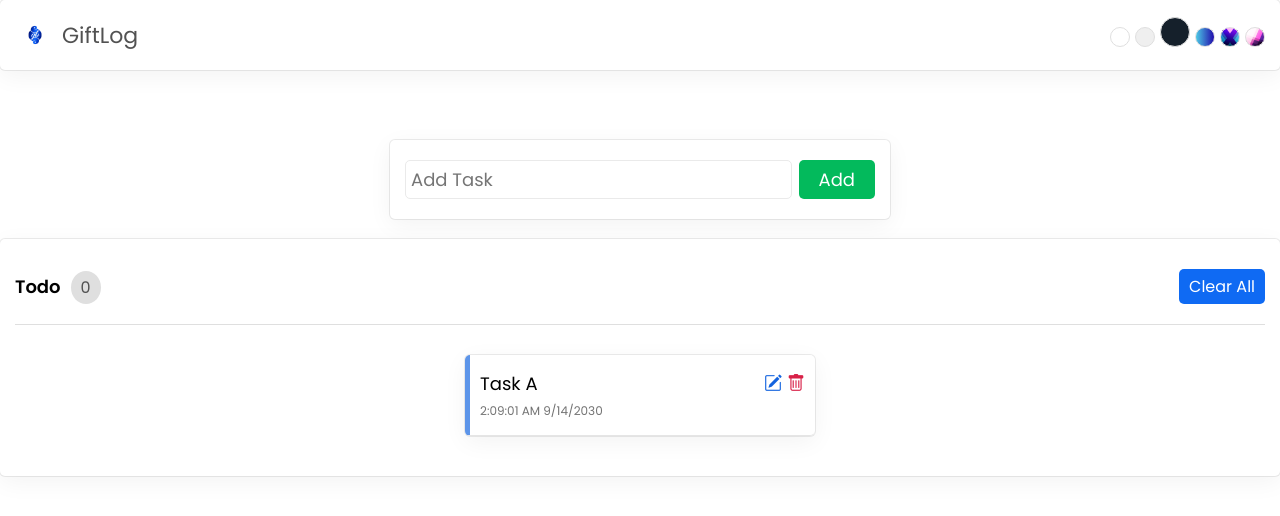
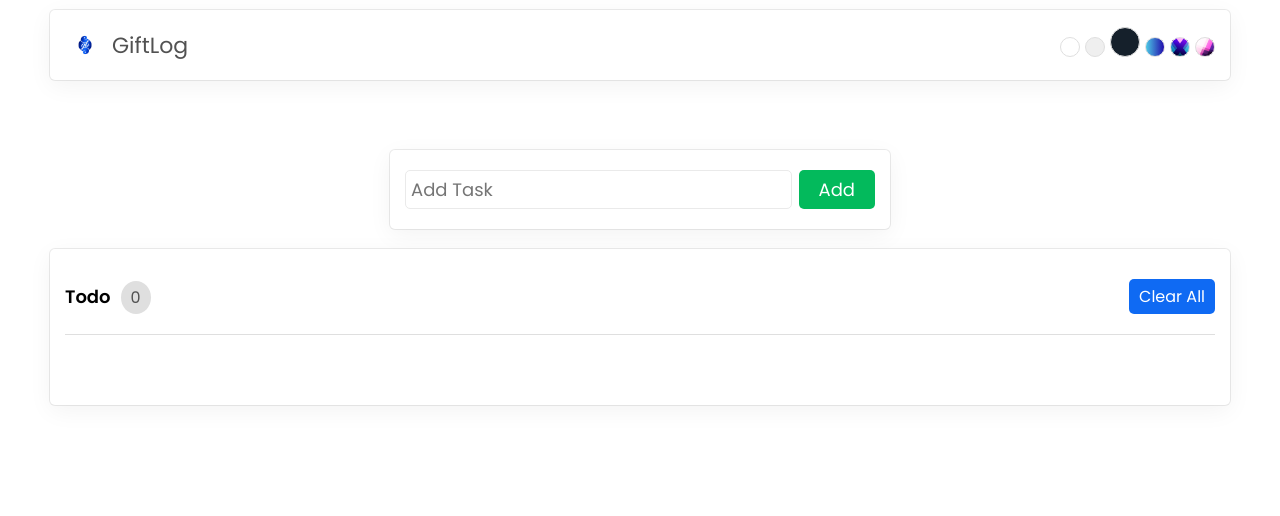
Before and after one commit to GifftyCode/GiftLog, a React (Create React App) app: page / in a window 1280 px wide. Shown: the top 516 px of the page. Built offline with nearby package versions, Linux system fonts and the light colour scheme; the HTML template or start-up script is replaced by a standard one.

Commit message:
Add & Show Task

```diff
--- a/src/App.js
+++ b/src/App.js
@@ -1,14 +1,17 @@
-import './App.css';
+import { useState } from 'react';
 import Header from './components/Header';
 import AddTask from './components/AddTask';
 import ShowTask from './components/ShowTask';
 
+import './App.css';
+
 function App() {
+  const [taskList, setTaskList] = useState([]);
   return (
-    <div>
+    <div className='App'>
       <Header />
-      <AddTask />
-      <ShowTask />
+      <AddTask taskList={taskList} setTaskList={setTaskList} />
+      <ShowTask taskList={taskList} setTaskList={setTaskList} />
     </div>
   );
 }
--- a/src/components/AddTask.js
+++ b/src/components/AddTask.js
@@ -1,7 +1,20 @@
-const AddTask = () => {
+const AddTask = ({ taskList, setTaskList }) => {
+  const handleSubmit = (e) => {
+    e.preventDefault();
+
+    const date = new Date();
+    const newTask = {
+      id: date.getTime(),
+      name: e.target.task.value,
+      time: `${date.toLocaleTimeString()} ${date.toLocaleDateString()}`,
+    };
+
+    setTaskList([...taskList, newTask]);
+    e.target.task.value = '';
+  };
   return (
     <section className='addTask'>
-      <form>
+      <form onSubmit={handleSubmit}>
         <input
           type='text'
           name='task'
--- a/src/components/ShowTask.js
+++ b/src/components/ShowTask.js
@@ -1,23 +1,26 @@
-const ShowTask = () => {
+const ShowTask = ({ taskList, setTaskList }) => {
   return (
     <section className='showTask'>
       <div className='head'>
         <div>
           <span className='title'>Todo</span>
-          <span className='count'>0</span>
+          <span className='count'>{taskList.length}</span>
         </div>
-        <button className='clearAll'>Clear All</button>
+        <button className='clearAll' onClick={() => setTaskList([])}>
+          Clear All
+        </button>
       </div>
       <ul>
-        <li>
-          <p>
-            <span className='name'>Task A</span>
-            <span className='time'>2:09:01 AM 9/14/2030</span>
-          </p>
-
-          <i className='bi bi-pencil-square'></i>
-          <i className='bi bi-trash'></i>
-        </li>
+        {taskList.map((task) => (
+          <li key={task.id}>
+            <p>
+              <span className='name'>{task.name}</span>
+              <span className='time'>{task.time}</span>
+            </p>
+            <i className='bi bi-pencil-square'></i>
+            <i className='bi bi-trash'></i>
+          </li>
+        ))}
       </ul>
     </section>
   );
```
